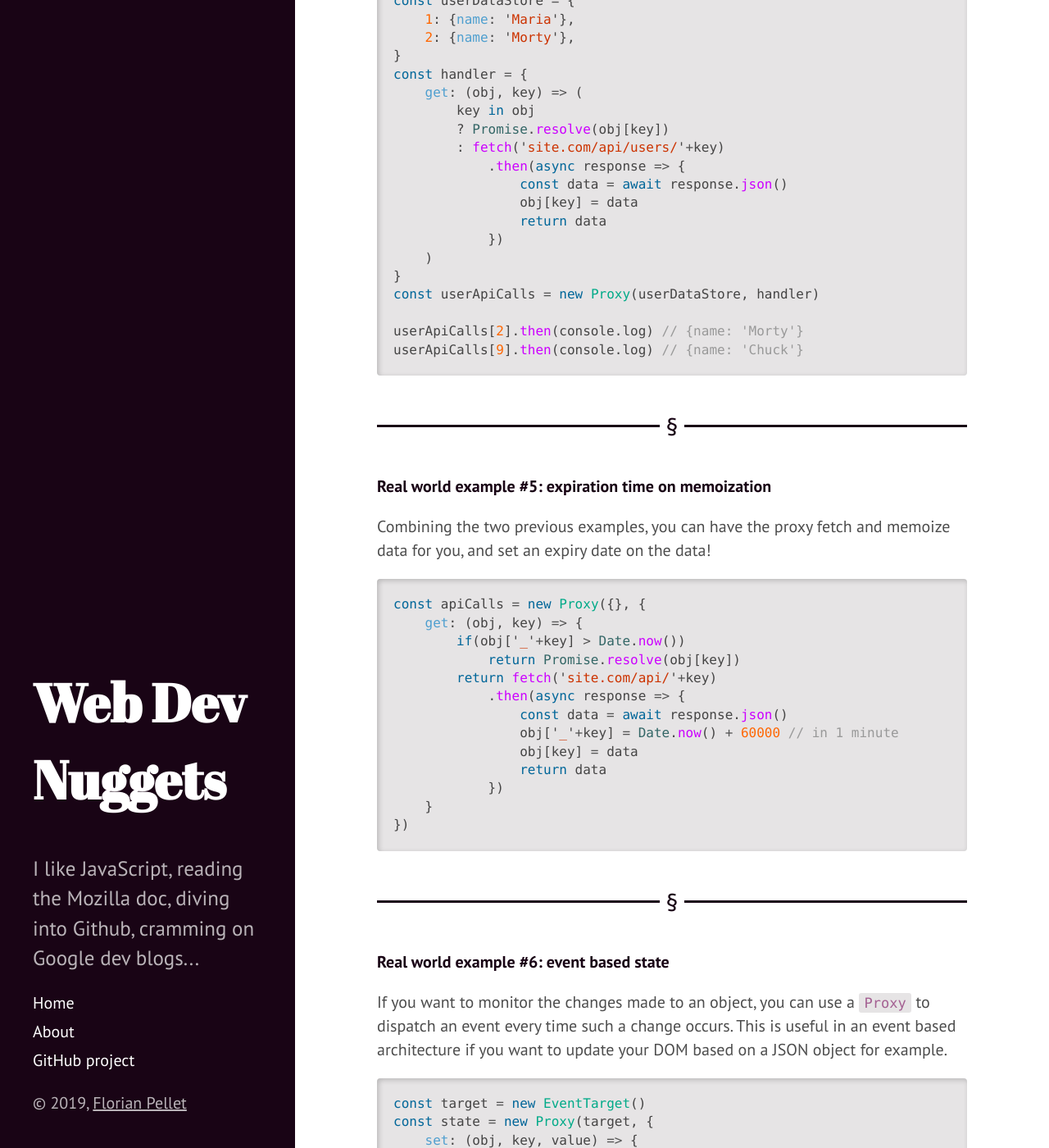
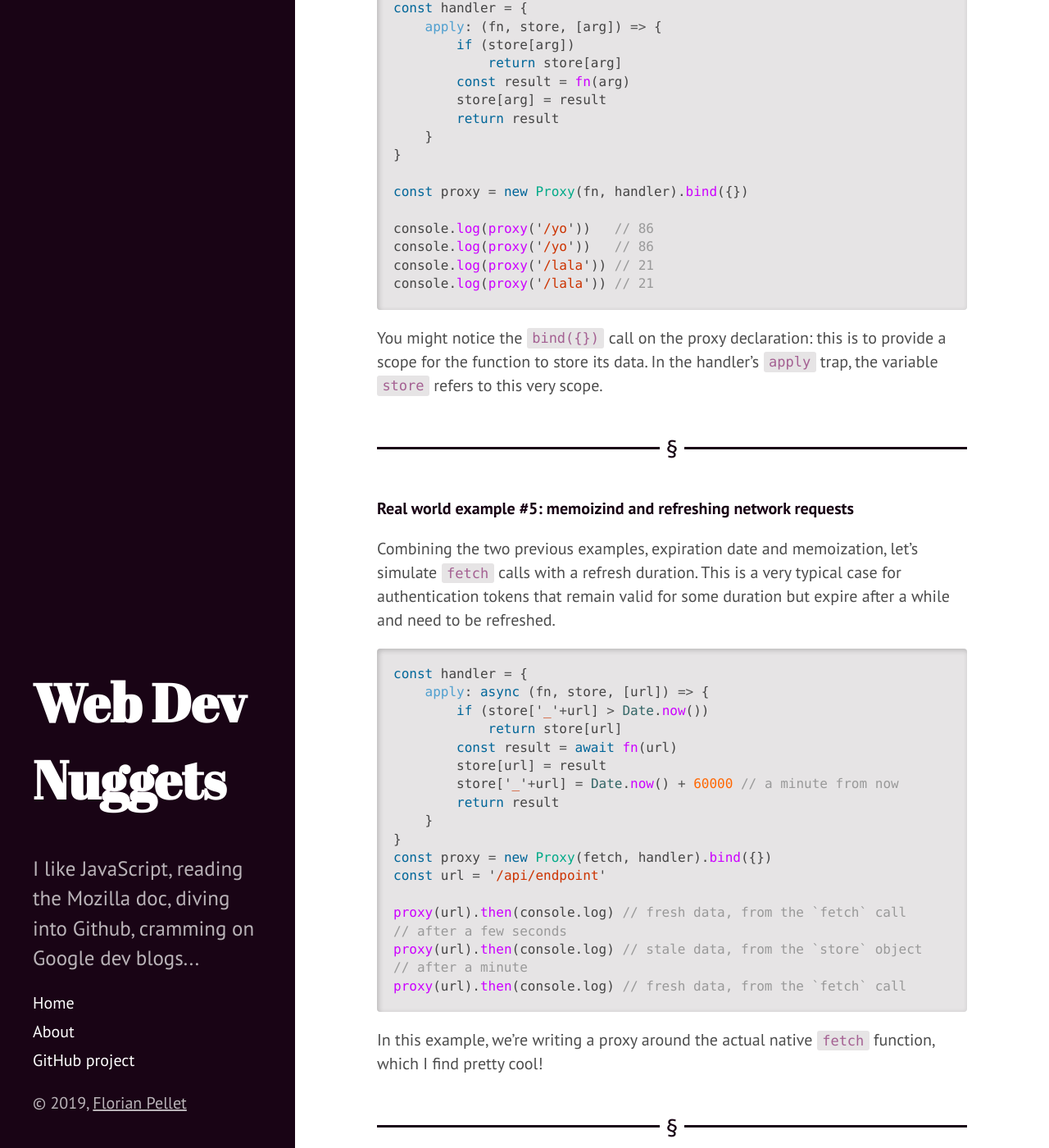
Before and after one commit to Sheraff/TIL, a Jekyll site: the page built from _posts/2019-12-01-Proxy-use-cases.md, in a window 1280 px wide and 1400 px high, scrolled down 4443 px. Shown: the whole window at 82% size. Built offline with Jekyll 4.4.1, drawn with Linux system fonts in a browser that asks for light colours; some of the changed text lies outside the part shown.

Commit message:
Update 2019-12-01-Proxy-use-cases.md

````diff
--- a/_posts/2019-12-01-Proxy-use-cases.md
+++ b/_posts/2019-12-01-Proxy-use-cases.md
@@ -140,52 +140,58 @@ console.log(playerCondition.paralysed) // undefined
 
 <hr>
 
-**Real world example #4: memoization of API calls**
+**Real world example #4: memoization of function calls**
 
-If you want to make all of your calls to some data the same way, whether the data has never been fetched before or its already loaded, you can create a proxy to this data object to dispatch the calls for you.
+A `Proxy` can also be used to intercept calls to a function.
 ```javascript
-const userDataStore = {
-    1: {name: 'Maria'},
-    2: {name: 'Morty'},
+// function returning random integers
+const fn = (arg) => Math.floor(Math.random() * Math.floor(100))
+
+const handler = {
+    apply: (fn, store, [arg]) => {
+        if (store[arg])
+            return store[arg]
+        const result = fn(arg)
+        store[arg] = result
+        return result
+    }
 }
-const handler = {
-    get: (obj, key) => (
-        key in obj
-        ? Promise.resolve(obj[key])
-        : fetch('site.com/api/users/'+key)
-            .then(async response => {
-                const data = await response.json()
-                obj[key] = data
-                return data
-            })
-    )
-}
-const userApiCalls = new Proxy(userDataStore, handler)
 
-userApiCalls[2].then(console.log) // {name: 'Morty'}
-userApiCalls[9].then(console.log) // {name: 'Chuck'}
+const proxy = new Proxy(fn, handler).bind({})
+
+console.log(proxy('/yo'))   // 86
+console.log(proxy('/yo'))   // 86
+console.log(proxy('/lala')) // 21
+console.log(proxy('/lala')) // 21
 ```
+You might notice the `bind({})` call on the proxy declaration: this is to provide a scope for the function to store its data. In the handler's `apply` trap, the variable `store` refers to this very scope.
 
 <hr>
 
-**Real world example #5: expiration time on memoization**
+**Real world example #5: memoizind and refreshing network requests**
 
-Combining the two previous examples, you can have the proxy fetch and memoize data for you, and set an expiry date on the data!
+Combining the two previous examples, expiration date and memoization, let's simulate `fetch` calls with a refresh duration. This is a very typical case for authentication tokens that remain valid for some duration but expire after a while and need to be refreshed.
 ```javascript
-const apiCalls = new Proxy({}, {
-    get: (obj, key) => {
-        if(obj['_'+key] > Date.now())
-            return Promise.resolve(obj[key])
-        return fetch('site.com/api/'+key)
-            .then(async response => {
-                const data = await response.json()
-                obj['_'+key] = Date.now() + 60000 // in 1 minute
-                obj[key] = data
-                return data
-            })
+const handler = {
+    apply: async (fn, store, [url]) => {
+        if (store['_'+url] > Date.now())
+            return store[url]
+        const result = await fn(url)
+        store[url] = result
+        store['_'+url] = Date.now() + 60000 // a minute from now
+        return result
     }
-})
+}
+const proxy = new Proxy(fetch, handler).bind({})
+const url = '/api/endpoint'
+
+proxy(url).then(console.log) // fresh data, from the `fetch` call
+// after a few seconds
+proxy(url).then(console.log) // stale data, from the `store` object
+// after a minute
+proxy(url).then(console.log) // fresh data, from the `fetch` call
 ```
+In this example, we're writing a proxy around the actual native `fetch` function, which I find pretty cool!
 
 <hr>
 
@@ -193,22 +199,29 @@ const apiCalls = new Proxy({}, {
 
 If you want to monitor the changes made to an object, you can use a `Proxy` to dispatch an event every time such a change occurs. This is useful in an event based architecture if you want to update your DOM based on a JSON object for example.
 ```javascript
-const target = new EventTarget()
-const state = new Proxy(target, {
+const state = new Proxy(new EventTarget(), {
+    get: (obj, key) => {
+        const result = Reflect.get(obj, key)
+        if(typeof result === 'function')
+            return result.bind(obj)
+        return result
+    },
     set: (obj, key, value) => {
-        Reflect.set(obj, key, value)
-        obj.dispatchEvent(new CustomEvent('change', {detail: {key, value}}))
+        const result = Reflect.set(obj, key, value)
+        if(result)
+            obj.dispatchEvent(new CustomEvent('change', {detail: {key, value}}))
+        return result
     },
     deleteProperty: (obj, key) => {
-        Reflect.deleteProperty(obj, key)
-        obj.dispatchEvent(new CustomEvent('change', {detail: {key, value: undefined}}))
+        const result = Reflect.deleteProperty(obj, key)
+        if(result)
+            obj.dispatchEvent(new CustomEvent('change', {detail: {key, value: undefined}}))
+        return result
     }
 })
-target.addEventListener('change', e => console.log(e.detail))
-state.foo = 'bar'
-// {key: "foo", value: "bar"}
-delete state.foo
-// {key: "foo", value: undefined}
+state.addEventListener('change', e => console.log(e.detail))
+state.foo = 'bar' // {key: "foo", value: "bar"}
+delete state.foo  // {key: "foo", value: undefined}
 ```
 
 PS: if the use of `Reflect` is confusing to you, I wrote [an article](http://til.florianpellet.com/2019/12/02/Proxy-and-Reflect/) about how it relates to `Proxy`!
````
Also changed, not shown: other parts of _posts/2019-12-01-Proxy-use-cases.md (+1 -1 lines).
